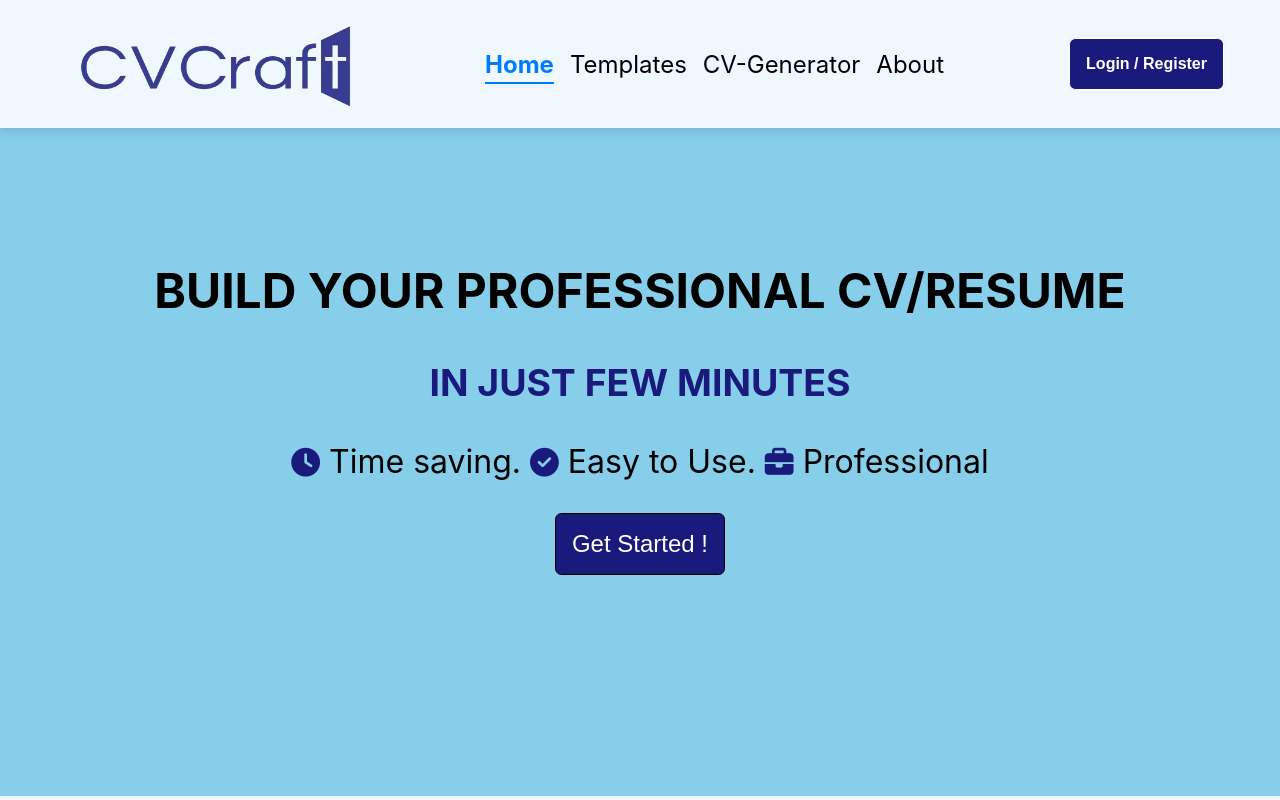
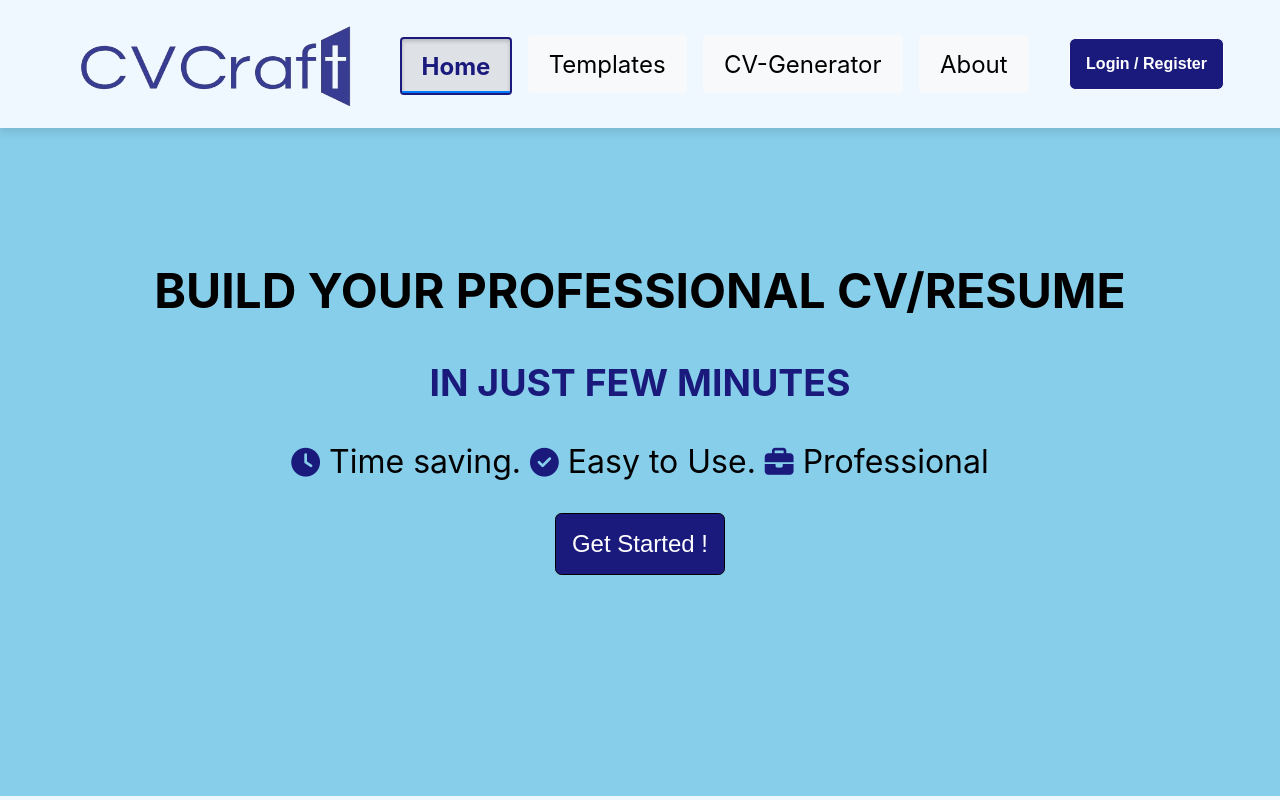
Before and after one commit to rohitghatal1/CVMaker-ReactJS, a React (Create React App) app: page / in a window 1280 px wide. Shown: the top 800 px of the page. Built offline with nearby package versions, Linux system fonts and the light colour scheme.

Commit message:
added button presed effect

```diff
--- a/src/components/navbar.css
+++ b/src/components/navbar.css
@@ -40,43 +40,48 @@ nav{
 
 /* Base navbar styles */
 .navbar .navlinks {
-    position: relative;  /* For underline positioning */
+    position: relative;  /* For positioning the effect */
     text-decoration: none;
     font-size: 1.5rem;
     cursor: pointer;
     color: black;
-    transition: color 0.3s ease;  /* Smooth color transition */
+    padding: 0.8rem 1.2rem;
+    background-color: #f8f9fa;
+    border: 2px solid transparent;  /* Invisible border to avoid layout shifting */
+    border-radius: 4px;
+    transition: all 0.2s ease;  /* Smooth transition for the press effect */
 }
 
-.navbar .navlinks::after {
+/* Hover effect */
+.navbar .navlinks:hover {
+    background-color: #e9ecef;
+    color: #007bff;
+    box-shadow: 0 4px 8px rgba(0, 0, 0, 0.1);
+}
+
+/* Active (Pressed) state */
+.navbar .navlinks.active {
+    color: #1a1a7d;
+    background-color: #dee2e6;
+    border: 2px solid #1a1a7d;
+    box-shadow: inset 0 2px 4px rgba(0, 0, 0, 0.2);
+    transform: translateY(2px);
+    font-weight: bold;
+}
+
+/* Transition effect */
+.navbar .navlinks.active::after {
     content: '';
     position: absolute;
     left: 0;
-    bottom: -5px;
+    bottom: 0;
     width: 100%;
     height: 2px;
-    background-color: transparent;
-    transform: scaleX(0);
-    transition: transform 0.3s ease;
-    transform-origin: left;  /* Slide from left */
+    background-color: #007bff;
+    transform: scaleX(1);
+    transform-origin: left;
+    transition: background-color 0.3s ease;
 }
-
-.navbar .navlinks:hover::after {
-    background-color: #007bff;  /* Underline on hover */
-    transform: scaleX(1);
-}
-
-.navbar .navlinks.active {
-    color: #007bff;
-    font-weight: bold;
-}
-
-.navbar .navlinks.active::after {
-    background-color: #007bff;
-    transform: scaleX(1);  /* Full underline for active link */
-    transform-origin: left;
-}
-
 
 .navbar .loginbtn{
     padding: 1rem;
```
